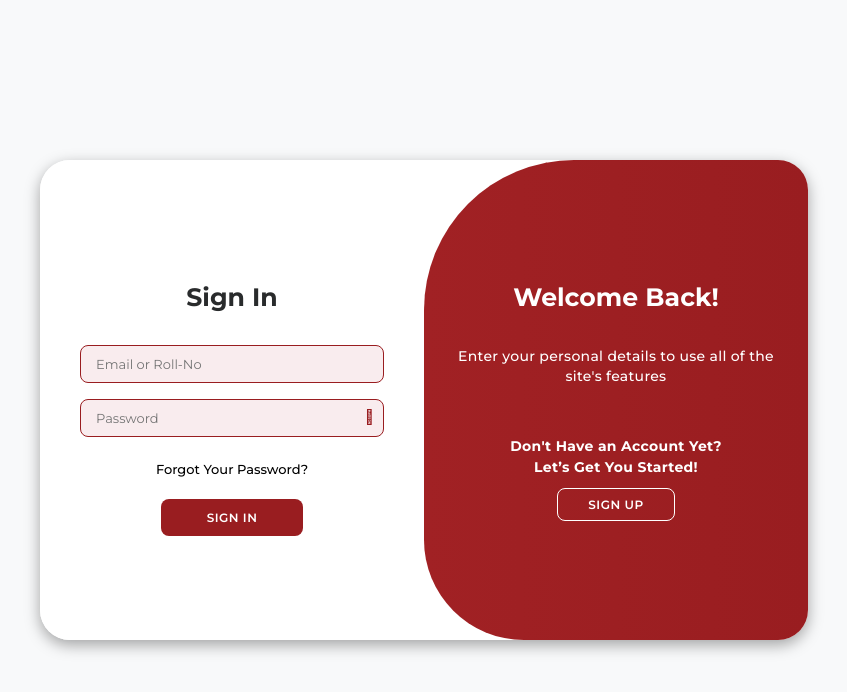
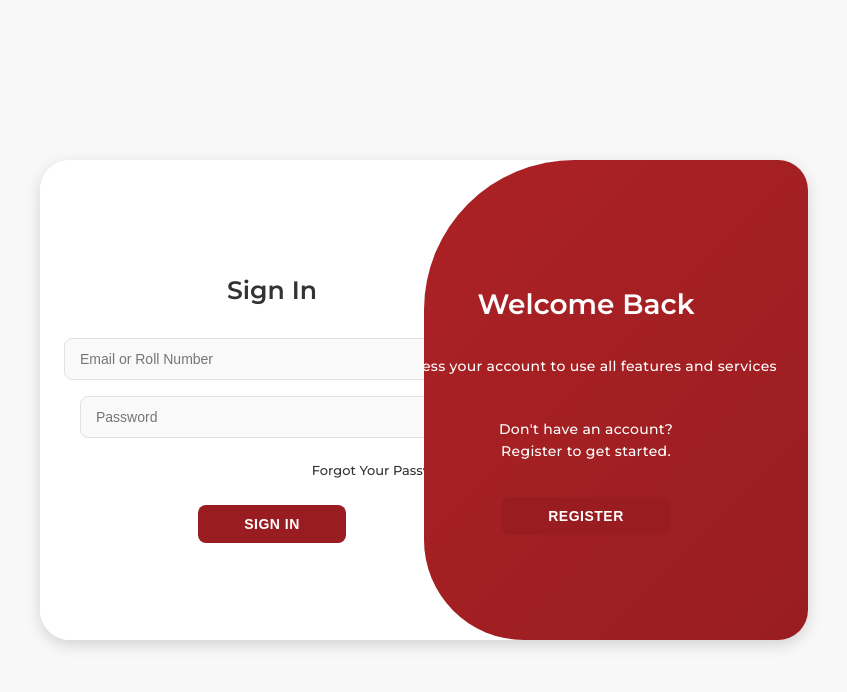
Before and after one commit to ZohaMobin/gutech-studentportal, a React (Create React App) app: page / in a window 1280 px wide. Shown: the top 692 px of the page, without its empty margins (216-1063 px from the left). Built offline with nearby package versions, Linux system fonts and the light colour scheme.

Commit message:
Signup Fixed

```diff
--- a/src/Pages/DashboardPage/dashboardPage.js
+++ b/src/Pages/DashboardPage/dashboardPage.js
@@ -6,7 +6,6 @@ const Dashboard = () => {
   const [windowWidth, setWindowWidth] = useState(window.innerWidth);
   const [isMobile, setIsMobile] = useState(window.innerWidth < 768);
 
-  // Get user from sessionStorage or use default if not available
   const getUserFromStorage = () => {
     try {
       const userData = sessionStorage.getItem('user');
--- a/src/Pages/LoginSignUp/Signup.css
+++ b/src/Pages/LoginSignUp/Signup.css
@@ -1,25 +1,20 @@
 @import url('https://fonts.googleapis.com/css2?family=Montserrat:wght@300;400;500;600;700&display=swap');
 
-* {
-  margin: 0;
-  padding: 0;
-  box-sizing: border-box;
-  font-family: 'Montserrat', sans-serif;
-}
-
-body {
+/* Page-level centering styles */
+.auth-page {
   display: flex;
   align-items: center;
   justify-content: center;
-  height: 100vh;
-  background: #fff;
-  margin: 0;
+  min-height: 100vh;
+  padding: 20px;
+  box-sizing: border-box;
+  background-color: #f8f8f8;
 }
 
-.container {
+.auth-container {
   background-color: #fff;
   border-radius: 30px;
-  box-shadow: 0 5px 15px rgba(0, 0, 0, 0.35);
+  box-shadow: 0 5px 15px rgba(0, 0, 0, 0.15);
   position: relative;
   overflow: hidden;
   width: 768px;
@@ -28,55 +23,57 @@ body {
   display: flex;
   justify-content: center;
   align-items: center;
-  margin: auto;
+  margin: 0 auto;
+  font-family: 'Montserrat', sans-serif;
 }
 
-
-.container p {
+.auth-container p {
   font-size: 14px;
-  line-height: 20px;
+  line-height: 1.6;
   letter-spacing: 0.3px;
-  margin: 30px 0;
+  margin: 20px 0;
 }
 
-.container span {
-  font-size: 12px;
-}
-
-.container a {
-  color: black;
+.auth-container a {
+  color: #333;
   font-size: 13px;
   text-decoration: none;
   margin: 15px 0 10px;
+  transition: color 0.3s ease;
 }
 
-.container button {
-  background-color: #991D20; /* Primary button color */
+.auth-container a:hover {
+  color: #991D20;
+  text-decoration: underline;
+}
+
+.auth-container button {
+  background-color: #991D20;
   color: #fff;
-  font-size: 12px;
+  font-size: 14px;
   padding: 10px 45px;
   border: 1px solid transparent;
   border-radius: 8px;
   font-weight: 600;
   letter-spacing: 0.5px;
   text-transform: uppercase;
-  margin-top: 10px;
+  margin-top: 15px;
   cursor: pointer;
-  transition: background-color 0.3s ease, color 0.3s ease;
+  transition: background-color 0.3s ease, transform 0.2s ease;
 }
 
-.container button.hidden {
-  background-color: transparent;
-  border-color: #fff;
-  margin-top: 0px;
-
+.auth-container button:hover {
+  background-color: #b52427;
+  transform: translateY(-2px);
 }
 
-.container button:hover {
-  background-color: #b52427; /* Slightly lighter red on hover */
+.auth-container button:disabled {
+  background-color: #d99496;
+  cursor: not-allowed;
+  transform: none;
 }
 
-.container form {
+.auth-container form {
   background-color: #fff;
   display: flex;
   align-items: center;
@@ -84,48 +81,68 @@ body {
   flex-direction: column;
   padding: 0 40px;
   height: 100%;
+  width: 100%;
 }
 
-.password-container {
+.form-title {
+  margin-top: 15px;
+  margin-bottom: 20px;
+  color: #333;
+  font-weight: 600;
+}
+
+.error-message {
+  color: #991D20;
+  background-color: #fde8e8;
+  padding: 10px;
+  border-radius: 4px;
+  margin-bottom: 15px;
+  width: 100%;
+  text-align: center;
+  font-size: 14px;
+}
+
+.password-field {
   position: relative;
   display: flex;
   align-items: center;
   width: 100%;
 }
 
-.password-container input {
+.password-field input {
   width: 100%;
-  padding-right: 40px; /* Space for the eye icon */
+  padding-right: 40px;
 }
 
-.eye-icon {
+.password-toggle {
   position: absolute;
-  right: 0px;
-  padding: 10px;
-
+  right: 10px;
+  padding: 8px;
   cursor: pointer;
-  font-size: 14px; /* Icon size */
-  color: #991D20; /* Match the theme color */
+  font-size: 14px;
+  color: #666;
+  transition: color 0.3s ease;
 }
 
-.eye-icon:hover {
-  color: #b52427; /* Slightly darker on hover */
+.password-toggle:hover {
+  color: #991D20;
 }
 
-.container input {
-  background-color: #f9ecee; /* Subtle red tint */
-  border: 1px solid #991D20;
+.auth-container input {
+  background-color: #f9f9f9;
+  border: 1px solid #e0e0e0;
   margin: 8px 0;
-  padding: 10px 15px;
-  font-size: 13px;
+  padding: 12px 15px;
+  font-size: 14px;
   border-radius: 8px;
   width: 100%;
   outline: none;
+  transition: border-color 0.3s ease, box-shadow 0.3s ease;
 }
 
-.container input:focus {
-  border-color: #b52427;
-  box-shadow: 0 0 5px rgba(153, 29, 32, 0.5); /* Red focus glow */
+.auth-container input:focus {
+  border-color: #991D20;
+  box-shadow: 0 0 5px rgba(153, 29, 32, 0.3);
 }
 
 .form-container {
@@ -141,12 +158,7 @@ body {
   z-index: 2;
 }
 
-.ss{
-  margin-top: 15px;
-  margin-bottom: 20px;
-}
-
-.container.active .sign-in {
+.auth-container.active .sign-in {
   transform: translateX(100%);
 }
 
@@ -157,7 +169,7 @@ body {
   z-index: 1;
 }
 
-.container.active .sign-up {
+.auth-container.active .sign-up {
   transform: translateX(100%);
   opacity: 1;
   z-index: 5;
@@ -187,15 +199,13 @@ body {
   z-index: 1000;
 }
 
-.container.active .toggle-container {
+.auth-container.active .toggle-container {
   transform: translateX(-100%);
   border-radius: 0 150px 100px 0;
 }
 
 .toggle {
-  background-color: #991D20;
-  height: 100%;
-  background: linear-gradient(to right, #a92528, #991D20);
+  background: linear-gradient(135deg, #b52427, #991D20);
   color: #fff;
   position: relative;
   left: -100%;
@@ -205,7 +215,7 @@ body {
   transition: all 0.6s ease-in-out;
 }
 
-.container.active .toggle {
+.auth-container.active .toggle {
   transform: translateX(50%);
 }
 
@@ -224,29 +234,39 @@ body {
   transition: all 0.6s ease-in-out;
 }
 
-/* Adjust the text and button spacing inside the toggle panels */
-.toggle-panel p.back {
-  margin-top: 20px; /* Add margin above the text for distinction */
-  margin-bottom: 10px; /* Reduce spacing below the text */
-  font-size: 14px; /* Optional: Adjust font size if needed */
-  font-weight: bold;
-  line-height: 1.5; /* Ensure good readability */
-  color: #fff; /* Keep the text color white */
+.toggle-panel h1 {
+  font-size: 28px;
+  font-weight: 600;
+  margin-bottom: 10px;
 }
 
-/* Style the button in the toggle panel */
-.toggle-panel button {
-  margin-top: 10px; /* Close the gap between the text and the button */
-  padding: 8px 30px; /* Adjust padding for a compact button */
-  font-size: 12px; /* Ensure button text size matches compact layout */
+.toggle-message {
+  margin-top: 20px;
+  margin-bottom: 10px;
+  font-size: 14px;
+  font-weight: 500;
+  line-height: 1.5;
+  color: #fff;
 }
 
+.toggle-button {
+  background-color: transparent;
+  border: 1px solid #fff;
+  margin-top: 10px;
+  padding: 8px 30px;
+  font-size: 12px;
+  transition: background-color 0.3s ease, transform 0.2s ease;
+}
+
+.toggle-button:hover {
+  background-color: rgba(255, 255, 255, 0.2);
+}
 
 .toggle-left {
   transform: translateX(-200%);
 }
 
-.container.active .toggle-left {
+.auth-container.active .toggle-left {
   transform: translateX(0);
 }
 
@@ -255,6 +275,26 @@ body {
   transform: translateX(0);
 }
 
-.container.active .toggle-right {
+.auth-container.active .toggle-right {
   transform: translateX(200%);
 }
+
+.forgot-password {
+  align-self: flex-end;
+  font-size: 13px;
+  margin: 5px 0 15px;
+  transition: color 0.3s ease;
+}
+
+.forgot-password:hover {
+  color: #991D20;
+  text-decoration: underline;
+}
+
+/* Responsive adjustments */
+@media (max-width: 768px) {
+  .auth-container {
+    min-height: 580px;
+    width: 100%;
+  }
+}
--- a/src/Pages/LoginSignUp/Signup.js
+++ b/src/Pages/LoginSignUp/Signup.js
@@ -4,126 +4,199 @@ import { Link, useNavigate } from 'react-router-dom';
 import './Signup.css';
 
 const Signup = () => {
-  const [isActive, setIsActive] = useState(false);
+  const [isSignupActive, setIsSignupActive] = useState(false);
   const [showPassword, setShowPassword] = useState(false);
-  const [formData, setFormData] = useState({
+  const [isSubmitting, setIsSubmitting] = useState(false);
+  const [error, setError] = useState('');
+
+  // Signup form state
+  const [signupForm, setSignupForm] = useState({
     name: '',
     email: '',
-    rollNo: '',
+    rollNumber: '',
     password: '',
   });
-  const [loginData, setLoginData] = useState({
-    emailOrRollNo: '',
+
+  // Login form state
+  const [loginForm, setLoginForm] = useState({
+    identifier: '', // Can be email or roll number
     password: '',
   });
+
   const navigate = useNavigate();
+
+  // Handle signup form input changes
   const handleSignupChange = (e) => {
-    setFormData({ ...formData, [e.target.name]: e.target.value });
+    const { name, value } = e.target;
+    setSignupForm({ ...signupForm, [name]: value });
+    setError(''); // Clear any previous errors when user makes changes
   };
 
+  // Handle login form input changes
   const handleLoginChange = (e) => {
-    setLoginData({ ...loginData, [e.target.name]: e.target.value });
+    const { name, value } = e.target;
+    setLoginForm({ ...loginForm, [name]: value });
+    setError(''); // Clear any previous errors when user makes changes
   };
 
-  const handleSignup = async () => {
+  // Validate signup form
+  const validateSignupForm = () => {
+    if (!signupForm.name || !signupForm.email || !signupForm.rollNumber || !signupForm.password) {
+      setError('All fields are required');
+      return false;
+    }
+
+    if (!signupForm.email.includes('@') || !signupForm.email.includes('.')) {
+      setError('Please enter a valid email address');
+      return false;
+    }
+
+    if (signupForm.password.length < 6) {
+      setError('Password must be at least 6 characters long');
+      return false;
+    }
+
+    return true;
+  };
+
+  // Validate login form
+  const validateLoginForm = () => {
+    if (!loginForm.identifier || !loginForm.password) {
+      setError('All fields are required');
+      return false;
+    }
+    return true;
+  };
+
+  // Handle signup submission
+  const handleSignup = async (e) => {
+    e.preventDefault();
+
+    if (!validateSignupForm()) return;
+
     try {
-      const apiUrl= process.env.REACT_APP_BACKEND_URL;
+      setIsSubmitting(true);
+      setError('');
+
+      const apiUrl = process.env.REACT_APP_BACKEND_URL;
       const response = await axios.post(`${apiUrl}/api/auth/register`, {
-        name : formData.name,
-        rollNumber: formData.rollNo,
-        email: formData.email,
-        password: formData.password,
-        role: 'student', // Add a default role (can be dynamic based on your app)
+        name: signupForm.name,
+        rollNumber: signupForm.rollNumber,
+        email: signupForm.email,
+        password: signupForm.password,
+        role: 'student',
       });
-      console.log('Signup successful:', response.data);
-      alert('Signup successful! Please log in.');
+
+      console.log('Registration successful:', response.data);
+
+      // Reset form after successful registration
+      setSignupForm({
+        name: '',
+        email: '',
+        rollNumber: '',
+        password: '',
+      });
+
+      // Switch to login tab
+      setIsSignupActive(false);
+
+      // Show success message
+      alert('Registration successful! Please log in with your credentials.');
     } catch (error) {
-      console.error('Signup error:', error.response?.data?.message || error.message);
-      alert('Signup failed: ' + error.response?.data?.message || error.message);
+      const errorMessage = error.response?.data?.message || 'Registration failed. Please try again.';
+      setError(errorMessage);
+      console.error('Registration error:', errorMessage);
+    } finally {
+      setIsSubmitting(false);
     }
   };
 
-  const handleLogin = async () => {
+  // Handle login submission
+  const handleLogin = async (e) => {
+    e.preventDefault();
+
+    if (!validateLoginForm()) return;
+
     try {
-      const apiUrl= process.env.REACT_APP_BACKEND_URL;
+      setIsSubmitting(true);
+      setError('');
+
+      const apiUrl = process.env.REACT_APP_BACKEND_URL;
       const response = await axios.post(`${apiUrl}/api/auth/login`, {
-        email: loginData.emailOrRollNo, // Assuming the backend checks for email or roll number
-        password: loginData.password,
+        email: loginForm.identifier, // Backend should check if this is email or roll number
+        password: loginForm.password,
       });
-      console.log('Login successful:', response.data);
-      alert('Login successful!');
-      // Save token to localStorage for future authenticated requests
+
+      // Save user data securely
       sessionStorage.setItem('token', response.data.token);
       sessionStorage.setItem('user', JSON.stringify(response.data.user));
+
+      // Navigate to dashboard
       navigate("/dashboard");
     } catch (error) {
-      console.error('Login error:', error.response?.data?.message || error.message);
-      alert('Login failed: ' + error.response?.data?.message || error.message);
+      const errorMessage = error.response?.data?.message || 'Login failed. Please check your credentials.';
+      setError(errorMessage);
+      console.error('Login error:', errorMessage);
+    } finally {
+      setIsSubmitting(false);
     }
   };
 
+  // Toggle password visibility
+  const togglePasswordVisibility = () => {
+    setShowPassword(!showPassword);
+  };
+
   return (
-    <div className={`container ${isActive ? 'active' : ''}`} id="container">
+    <div className="auth-page">
+      <div className={`auth-container ${isSignupActive ? 'active' : ''}`}>
         {/* Sign Up Form */}
         <div className="form-container sign-up">
-        <form onSubmit={(e) => e.preventDefault()}>
-          <h1 className="ss">Create Account</h1>
+          <form onSubmit={handleSignup}>
+            <h1 className="form-title">Create Account</h1>
+
+            {error && <div className="error-message">{error}</div>}
+
             <input
               type="text"
               name="name"
-            placeholder="Name"
-            value={formData.name}
+              placeholder="Full Name"
+              value={signupForm.name}
               onChange={handleSignupChange}
+              disabled={isSubmitting}
             />
+
             <input
               type="email"
               name="email"
-            placeholder="GU-Tech E-mail"
-            value={formData.email}
+              placeholder="Institutional Email"
+              value={signupForm.email}
               onChange={handleSignupChange}
+              disabled={isSubmitting}
             />
+
             <input
               type="text"
-            name="rollNo"
-            placeholder="Roll-No"
-            value={formData.rollNo}
+              name="rollNumber"
+              placeholder="Roll Number"
+              value={signupForm.rollNumber}
               onChange={handleSignupChange}
+              disabled={isSubmitting}
             />
-          <input
-            type="password"
-            name="password"
-            placeholder="Password"
-            value={formData.password}
-            onChange={handleSignupChange}
-          />
-          <button type="button" onClick={handleSignup}>
-            Sign Up
-          </button>
-        </form>
-      </div>
 
-      {/* Sign In Form */}
-      <div className="form-container sign-in">
-        <form onSubmit={(e) => e.preventDefault()}>
-          <h1 className="ss">Sign In</h1>
-          <input
-            type="text"
-            name="emailOrRollNo"
-            placeholder="Email or Roll-No"
-            value={loginData.emailOrRollNo}
-            onChange={handleLoginChange}
-          />
-          <div className="password-container">
+            <div className="password-field">
               <input
                 type={showPassword ? 'text' : 'password'}
                 name="password"
                 placeholder="Password"
-              value={loginData.password}
-              onChange={handleLoginChange}
+                value={signupForm.password}
+                onChange={handleSignupChange}
+                disabled={isSubmitting}
               />
               <div
-              className="eye-icon"
-              onClick={() => setShowPassword(!showPassword)}
+                className="password-toggle"
+                onClick={togglePasswordVisibility}
+                aria-label={showPassword ? 'Hide password' : 'Show password'}
               >
                 {showPassword ? (
                   <i className="fas fa-eye-slash"></i>
@@ -132,9 +205,55 @@ const Signup = () => {
                 )}
               </div>
             </div>
-          <Link to="/forgot-password">Forgot Your Password?</Link>
-          <button type="button" onClick={handleLogin}>
-          Sign In
+
+            <button type="submit" disabled={isSubmitting}>
+              {isSubmitting ? 'Processing...' : 'Register'}
+            </button>
+          </form>
+        </div>
+
+        {/* Sign In Form */}
+        <div className="form-container sign-in">
+          <form onSubmit={handleLogin}>
+            <h1 className="form-title">Sign In</h1>
+
+            {error && <div className="error-message">{error}</div>}
+
+            <input
+              type="text"
+              name="identifier"
+              placeholder="Email or Roll Number"
+              value={loginForm.identifier}
+              onChange={handleLoginChange}
+              disabled={isSubmitting}
+            />
+
+            <div className="password-field">
+              <input
+                type={showPassword ? 'text' : 'password'}
+                name="password"
+                placeholder="Password"
+                value={loginForm.password}
+                onChange={handleLoginChange}
+                disabled={isSubmitting}
+              />
+              <div
+                className="password-toggle"
+                onClick={togglePasswordVisibility}
+                aria-label={showPassword ? 'Hide password' : 'Show password'}
+              >
+                {showPassword ? (
+                  <i className="fas fa-eye-slash"></i>
+                ) : (
+                  <i className="fas fa-eye"></i>
+                )}
+              </div>
+            </div>
+
+            <Link to="/forgot-password" className="forgot-password">Forgot Your Password?</Link>
+
+            <button type="submit" disabled={isSubmitting}>
+              {isSubmitting ? 'Signing In...' : 'Sign In'}
             </button>
           </form>
         </div>
@@ -143,20 +262,22 @@ const Signup = () => {
         <div className="toggle-container">
           <div className="toggle">
             <div className="toggle-panel toggle-left">
-            <h1>Hello, Friend</h1>
-            <p>Register with your personal details to use all of the site's features</p>
-            <p className="back">Already Have an Account?<br /> Sign In to Continue!</p>
-            <button className="hidden" onClick={() => setIsActive(false)}>
+              <h1>Welcome</h1>
+              <p>Create an account to access all features and services</p>
+              <p className="toggle-message">Already have an account?<br />Sign in to continue.</p>
+              <button className="toggle-button" onClick={() => setIsSignupActive(false)}>
                 Sign In
               </button>
             </div>
+
             <div className="toggle-panel toggle-right">
-            <h1>Welcome Back!</h1>
-            <p>Enter your personal details to use all of the site's features</p>
-            <p className="back">Don't Have an Account Yet?<br /> Let’s Get You Started!</p>
-            <button className="hidden" onClick={() => setIsActive(true)}>
-              Sign Up
+              <h1>Welcome Back</h1>
+              <p>Access your account to use all features and services</p>
+              <p className="toggle-message">Don't have an account?<br />Register to get started.</p>
+              <button className="toggle-button" onClick={() => setIsSignupActive(true)}>
+                Register
               </button>
+            </div>
           </div>
         </div>
       </div>
```
Lines whose indentation alone changed are shown as unchanged.
